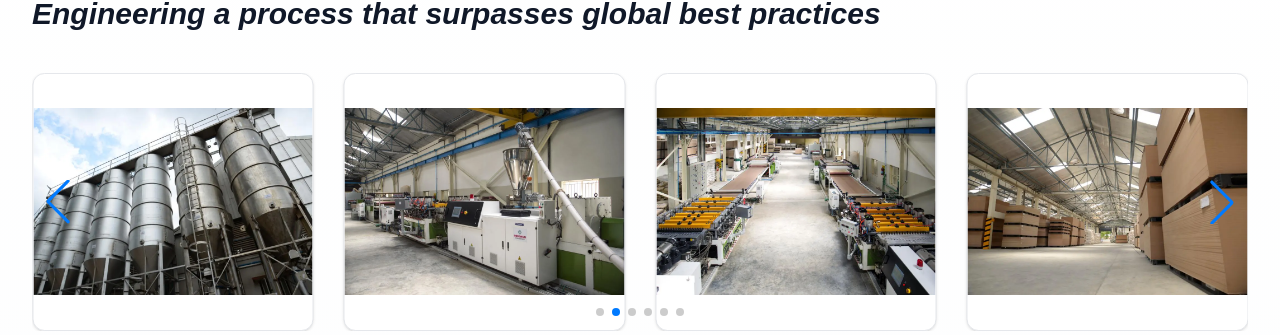
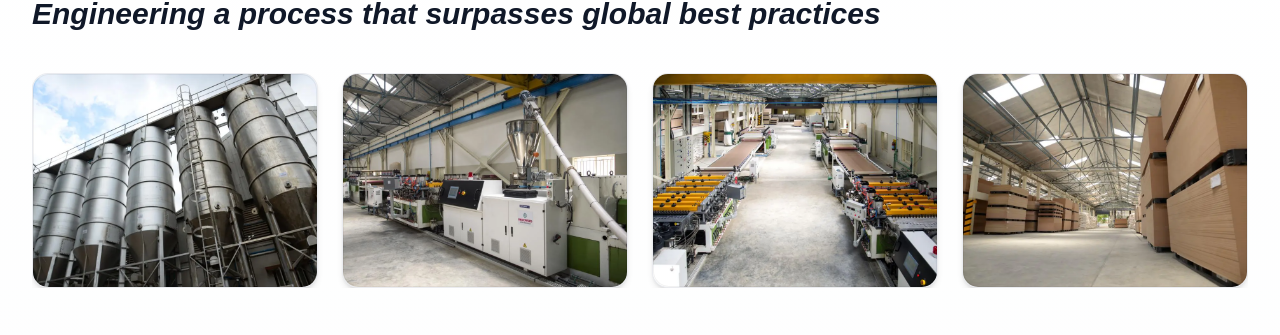
Before and after one commit to Monil072718/indowud, a Next.js app: page /nfc/manufacturing-process in a window 1280 px wide. Shown: the part 429-764 px from the top of the page. Built offline with nearby package versions, Linux system fonts and the light colour scheme; no server answers.

Commit message:
feat: Add new manufacturing process page with image gallery, video embed, and timeline steps.

```diff
--- a/src/app/nfc/manufacturing-process/page.tsx
+++ b/src/app/nfc/manufacturing-process/page.tsx
@@ -1,5 +1,4 @@
 "use client"
-
 
 import { motion, type Variants } from "framer-motion"
 import Image from "next/image"
@@ -8,8 +7,9 @@ import PageHeader from "@/components/common/PageHeader"
 
 // Swiper CSS
 import "swiper/css"
-import "swiper/css/navigation"
-import "swiper/css/pagination"
+// Navigation and Pagination CSS imports removed
+// import "swiper/css/navigation"
+// import "swiper/css/pagination"
 
 export const dynamic = "force-static"
 
@@ -19,7 +19,8 @@ const SwiperSlider = nextDynamic(
     Promise.all([import("swiper/react"), import("swiper/modules")]).then(
       ([swiperMod, modulesMod]) => {
         const { Swiper, SwiperSlide } = swiperMod;
-        const { Navigation, Autoplay, Pagination } = modulesMod;
+        // Only Autoplay module needed now
+        const { Autoplay } = modulesMod;
 
         return function SwiperSliderComponent({
           gallery,
@@ -28,31 +29,35 @@ const SwiperSlider = nextDynamic(
         }) {
           return (
             <Swiper
-              modules={[Navigation, Autoplay, Pagination]}
-              navigation
-              pagination={{ clickable: true }}
-              autoplay={{ delay: 3000, disableOnInteraction: false }}
+              modules={[Autoplay]}
+              autoplay={{ delay: 3500, disableOnInteraction: false }}
               loop={true}
               spaceBetween={20}
               slidesPerView={1}
+              grabCursor={true}
               breakpoints={{
                 640: { slidesPerView: 2, spaceBetween: 20 },
-                1024: { slidesPerView: 3, spaceBetween: 30 },
-                1280: { slidesPerView: 4, spaceBetween: 30 },
+                1024: { slidesPerView: 3, spaceBetween: 24 },
+                1280: { slidesPerView: 4, spaceBetween: 24 },
               }}
-              className="w-full py-8 px-4"
+              // Added [&_.swiper-scrollbar]:hidden to force hide any swiper scrollbar artifacts
+              className="w-full py-10 px-4 [&_.swiper-scrollbar]:hidden"
             >
               {gallery.map((g, i) => (
                 <SwiperSlide key={i} className="h-auto">
-                  <div className="group overflow-hidden rounded-lg sm:rounded-xl border border-gray-200 bg-white shadow-sm relative h-full">
-                    <div className="h-48 sm:h-56 md:h-64 relative">
+                  {/* UPDATED CARD: Full bleed image with rounded corners */}
+                  <div className="group relative h-full w-full overflow-hidden rounded-xl sm:rounded-2xl bg-gray-100 shadow-md transition-all duration-300 hover:shadow-xl border border-gray-200/60">
+                    {/* Aspect Ratio Container */}
+                    <div className="aspect-[4/3] relative w-full">
                       <Image
                         src={g.src || "/placeholder.svg"}
                         alt={g.alt}
                         fill
-                        className="object-contain transition duration-300 group-hover:scale-105"
+                        className="object-cover transition-transform duration-700 ease-out group-hover:scale-110"
                         sizes="(max-width: 640px) 100vw, (max-width: 1024px) 50vw, 25vw"
                       />
+                      {/* Optional: Subtle inner shadow/ring for definition */}
+                      <div className="absolute inset-0 rounded-xl sm:rounded-2xl ring-1 ring-inset ring-black/5 pointer-events-none" />
                     </div>
                   </div>
                 </SwiperSlide>
@@ -167,7 +172,8 @@ export default function ManufacturingProcessPage() {
           Engineering a process that surpasses global best practices
         </motion.p>
 
-        <div className="mt-6 sm:mt-10">
+        {/* Added overflow-hidden here to prevent browser scrollbars */}
+        <div className="mt-6 sm:mt-10 overflow-hidden">
           <SwiperSlider gallery={gallery} />
         </div>
       </section>
@@ -270,8 +276,6 @@ export default function ManufacturingProcessPage() {
           </div>
         </ol>
       </section>
-
-
 
       {/* STATS */}
       <section className="max-w-7xl mx-auto px-4 sm:px-6 lg:px-8 mt-6 sm:mt-10 lg:mt-16">
```
